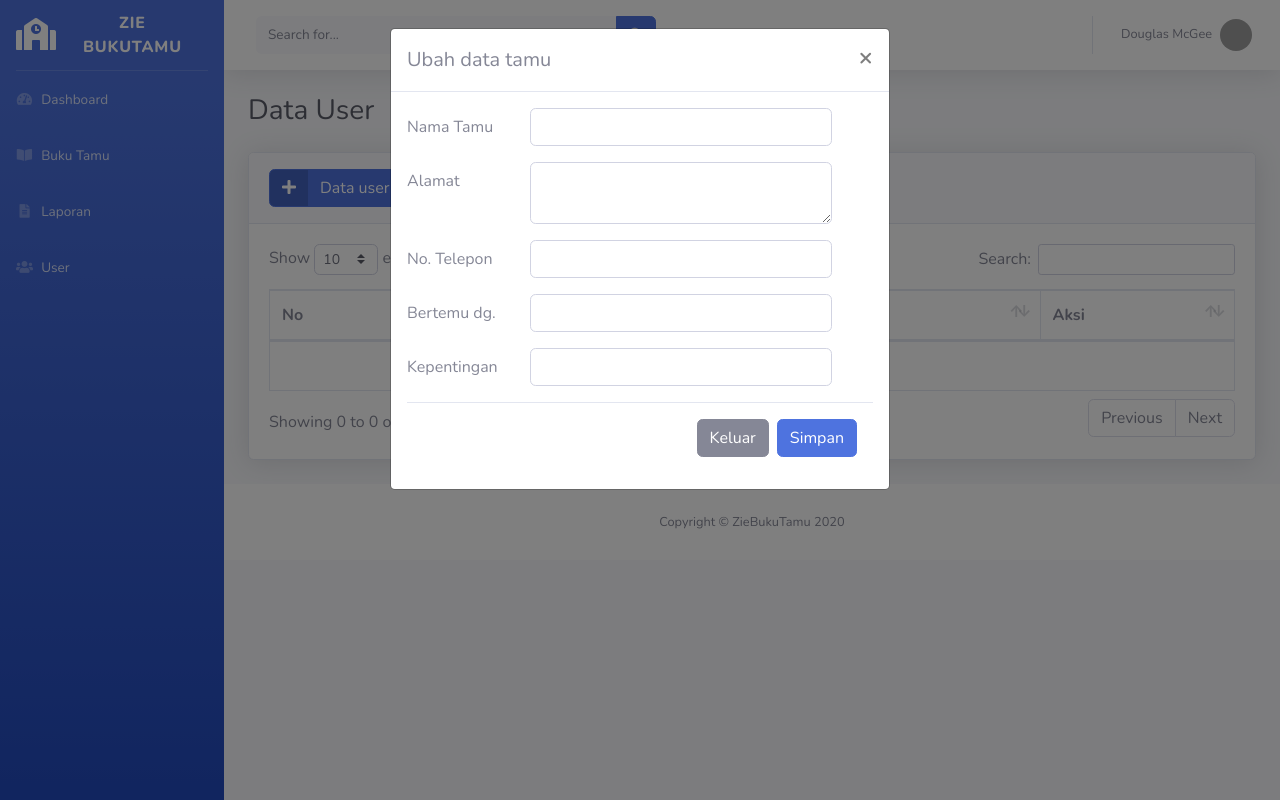
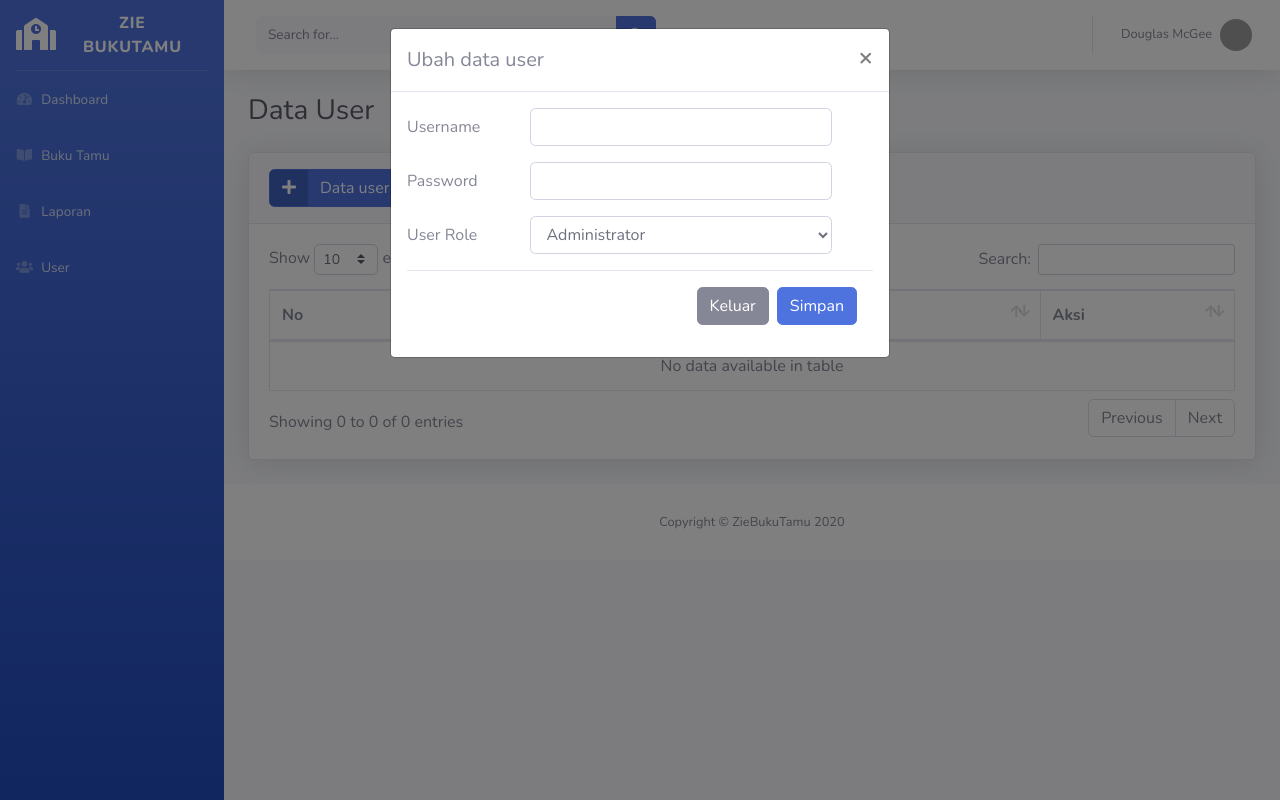
Before and after one commit to egisaputra1784/app-bukutamu, a PHP site: page /users.php in a window 1280 px wide, after a click on "Data user". Run offline with PHP 8.4, Linux system fonts and the light colour scheme; data that the repository does not hold is empty; grey boxes are pictures that could not be loaded.

Commit message:
membuat fitur tambah data users

```diff
--- a/function.php
+++ b/function.php
@@ -66,4 +66,19 @@ function hapus_tamu($id){
 }
 
 
+function tambah_user($data){
+    global $koneksi;
+
+    $kode = htmlspecialchars($data["id_user"]);
+    $username = htmlspecialchars($data["username"]);
+    $password = htmlspecialchars($data["password"]);
+    $user_role = htmlspecialchars($data["user_role"]);
+
+    $password_hash = password_hash($password,PASSWORD_DEFAULT);
+    $query = "INSERT INTO `users` VALUES ('$kode','$username','$password_hash','$user_role')";
+    mysqli_query($koneksi, $query);
+    return mysqli_affected_rows($koneksi);
+}
+
+
 ?>
--- a/users.php
+++ b/users.php
@@ -11,7 +11,7 @@ include_once('templates/header.php');
 
 <?php
 if (isset($_POST['simpan'])) {
-  if (tambah_tamu($_POST) > 0) {
+  if (tambah_user($_POST) > 0) {
 ?>
     <div class="alert alert-success" role="alert">
       Data berhasil disimpan!
@@ -58,8 +58,8 @@ if (isset($_POST['simpan'])) {
                             <td><?= $no++; ?></td>
                             <td><?= $user['username']?></td>
                             <td><?= $user['user_role']?></td>
-                            <td><a class="btn btn-success" href="edit-tamu.php?id=<?= $user['id_users']?>">Ubah</a>
-                                <a onclick="confirm('Apakah anda yakin ingin menghapus data tamu?')" class="btn btn-danger"  href="hapus-tamu.php?id=<?= $user['id_users']?>">Hapus</a>
+                            <td><a class="btn btn-success" href="tambah-user.php?id=<?= $user['id_users']?>">Ubah</a>
+                                <a onclick="confirm('Apakah anda yakin ingin menghapus data user?')" class="btn btn-danger"  href="hapus-user.php?id=<?= $user['id_users']?>">Hapus</a>
                         </tr>
                         <?php endforeach;?>
                 </tbody>
@@ -69,16 +69,17 @@ if (isset($_POST['simpan'])) {
 </div>
 
 <?php
-  $query = mysqli_query($koneksi, "SELECT max(id_tamu) as kodeTerbesar FROM `buku tamu`");
+  $query = mysqli_query($koneksi, "SELECT max(id_users) as kodeTerbesar FROM `users`");
+//   var_dump($query);
   $data = mysqli_fetch_array($query);
-  $kodeTamu = $data["kodeTerbesar"];
+  $kodeuser = $data["kodeTerbesar"];
 
-  $urutan = (int) substr($kodeTamu, 2, 3);
+  $urutan = (int) substr($kodeuser, 2, 3);
 
   $urutan++;
 
-  $huruf = "zt";
-  $kodeTamu = $huruf . sprintf("%03s", $urutan);
+  $huruf = "usr";
+  $kodeuser = $huruf . sprintf("%03s", $urutan);
 
 ?>
 
@@ -88,42 +89,33 @@ if (isset($_POST['simpan'])) {
   <div class="modal-dialog">
     <div class="modal-content">
       <div class="modal-header">
-        <h5 class="modal-title" id="tambahModalLabel">Ubah data tamu</h5>
+        <h5 class="modal-title" id="tambahModalLabel">Ubah data user</h5>
         <button type="button" class="close" data-dismiss="modal" aria-label="Close">
           <span aria-hidden="true">&times;</span>
         </button>
       </div>
       <div class="modal-body">
         <form method="post" action="">
-          <input type="hidden" name="id_tamu" id="id_tamu" value="<?= $kodeTamu ?>">
+          <input type="hidden" name="id_user" id="id_user" value="<?= $kodeUser ?>">
           <div class="form-group row">
-            <label for="nama_tamu" class="col-sm-3 col-form-label">Nama Tamu</label>
+            <label for="username" class="col-sm-3 col-form-label">Username</label>
             <div class="col-sm-8">
-              <input type="text" class="form-control" id="nama_tamu" name="nama_tamu">
+              <input type="text" class="form-control" id="username" name="username">
             </div>
           </div>
           <div class="form-group row">
-            <label for="alamat" class="col-sm-3 col-form-label">Alamat</label>
+            <label for="password" class="col-sm-3 col-form-label">Password</label>
             <div class="col-sm-8">
-              <textarea class="form-control" id="alamat" name="alamat"></textarea>
+              <input type="password" class="form-control" id="password" name="password">
             </div>
           </div>
           <div class="form-group row">
-            <label for="no_hp" class="col-sm-3 col-form-label">No. Telepon</label>
+            <label for="user_role" class="col-sm-3 col-form-label">User Role</label>
             <div class="col-sm-8">
-              <input type="text" class="form-control" id="no_hp" name="no_hp">
-            </div>
-          </div>
-          <div class="form-group row">
-            <label for="bertemu" class="col-sm-3 col-form-label">Bertemu dg.</label>
-            <div class="col-sm-8">
-              <input type="text" class="form-control" id="bertemu" name="bertemu">
-            </div>
-          </div>
-          <div class="form-group row">
-            <label for="kepentingan" class="col-sm-3 col-form-label">Kepentingan</label>
-            <div class="col-sm-8">
-              <input type="text" class="form-control" id="kepentingan" name="kepentingan">
+              <select class="form-control" name="user_role" id="user_role">
+                <option value="admin">Administrator</option>
+                <option value="operator">Operator</option>
+              </select>
             </div>
           </div>
           <div class="modal-footer">
```
